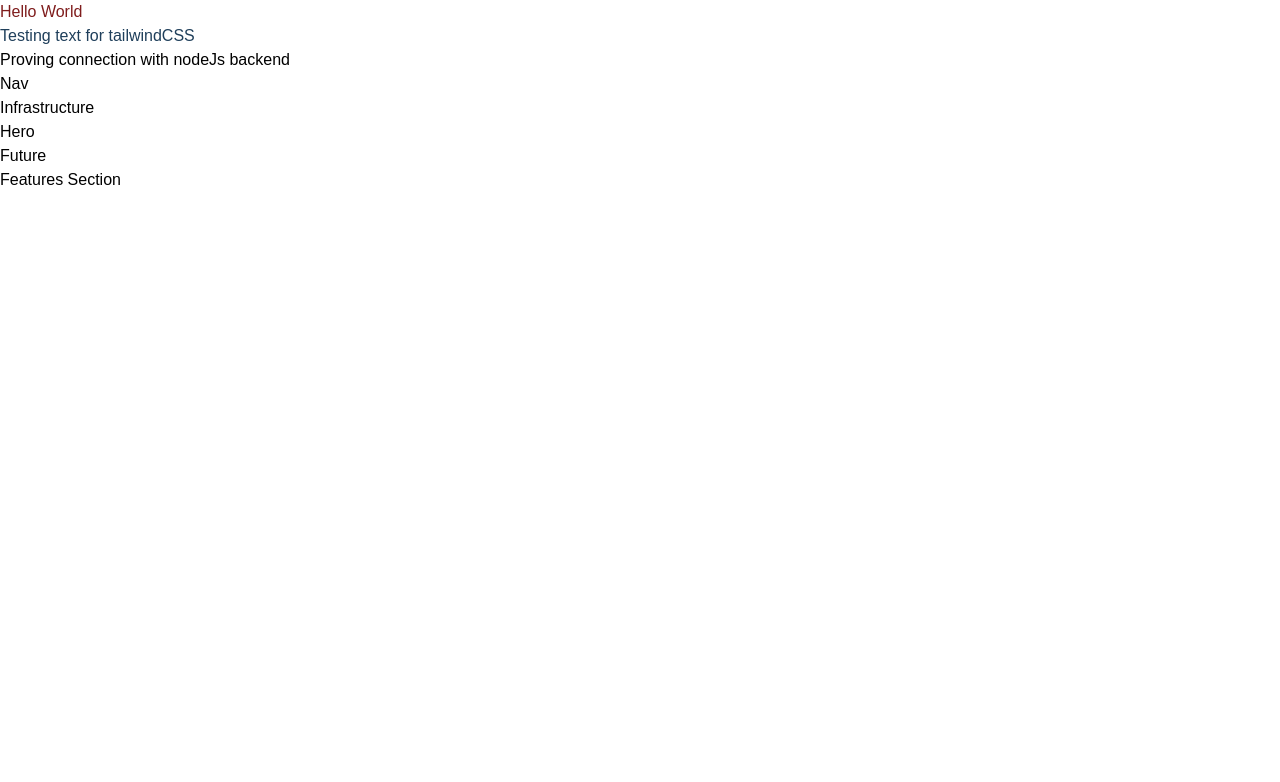
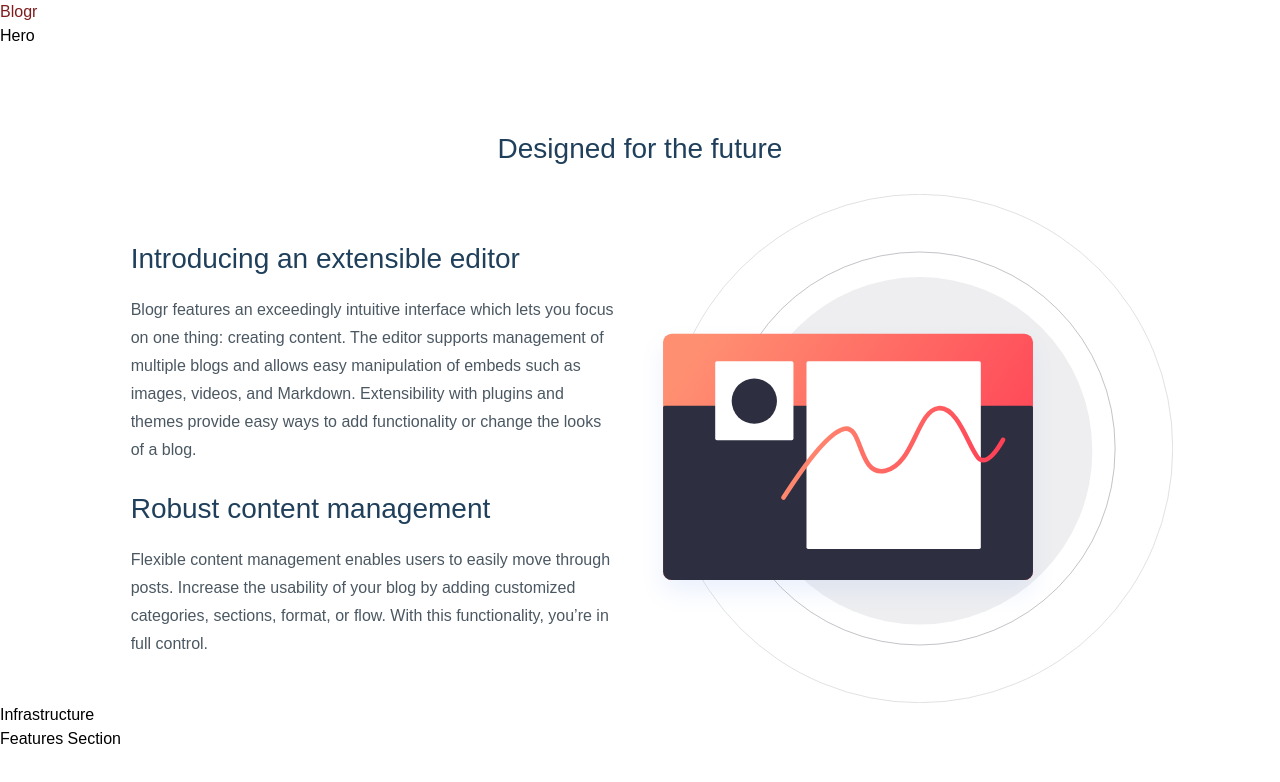
Before and after one commit to epalacio/portfolio-blogr-lp, a React (Create React App) app: page / in a window 1280 px wide. Shown: the top 782 px of the page. Built offline with nearby package versions, Linux system fonts and the light colour scheme.

Commit message:
styling futureSec, badPractice MainBranch

```diff
--- a/src/App.js
+++ b/src/App.js
@@ -1,6 +1,5 @@
 import React, { Fragment } from 'react';
 import './index.css';
-import Nav from './components/Nav';
 import Infrastructure from './components/Infrastructure'
 import Hero from './components/Hero';
 import Features from './components/Features';
@@ -9,16 +8,11 @@ import Future from './components/Future'
 const App = () => (
 //Fragment is temporary before setting up router
   <Fragment>
-    <h1 className="text-red-900 text-tester">Hello World</h1>
-    <div>
-      <p className="text-regalBlue">Testing text for tailwindCSS</p>
-      <p>Proving connection with nodeJs backend</p>
-      <Nav/>
-      <Infrastructure/>
+    <h1 className="text-red-900 text-tester">Blogr</h1>
       <Hero/>
       <Future/>
+      <Infrastructure/>
       <Features/>
-    </div>
   </Fragment>
 );
 
--- a/src/components/Future.js
+++ b/src/components/Future.js
@@ -1,7 +1,28 @@
+import React from "react";
+
+import futureImgMobile from '../img/illustration-editor-mobile.svg'
+import futureImgDesktop from '../img/illustration-editor-desktop.svg'
+
 const Future = () => {
     return (
-        <div>
-            Future
+        <div className='max-w-screen-xl mx-auto mt-20'>
+            <h2 className='text-regalBlue text-subHeaderMobile sm:subHeaderDesktop font-normal mx-auto text-center'>Designed for the future</h2>
+            <div className='future-content flex flex-col-reverse sm:flex-row items-center justify-center'>
+                <div className='future-text flex flex-col px-6 sm:w-5/12'>
+                    <div className='future-text-block text-center sm:text-left mt-6'>
+                        <h3 className='text-regalBlue text-h3Header mb-4'>Introducing an extensible editor</h3>
+                        <p className='text-fiord leading-7'>Blogr features an exceedingly intuitive interface which lets you focus on one thing: creating content. The editor supports management of multiple blogs and allows easy manipulation of embeds such as images, videos, and Markdown. Extensibility with plugins and themes provide easy ways to add functionality or change the looks of a blog.</p>
+                    </div>
+                    <div className='future-text-block text-center sm:text-left mt-6'>
+                        <h3 className='text-regalBlue text-h3Header mb-4'>Robust content management</h3>
+                        <p className='text-fiord leading-7'>Flexible content management enables users to easily move through posts. Increase the usability of your blog by adding customized categories, sections, format, or flow. With this functionality, you’re in full control.</p>
+                    </div>
+                </div>
+                <div className='future-img sm:w-5/12'>
+                <img src={futureImgMobile} className='block sm:hidden mt-6' alt="Desktop with elements inside"  />
+                <img src={futureImgDesktop} className='hidden sm:block mt-6' alt="Desktop with elements inside"  />
+                </div>
+            </div>
         </div>
     );
 }
--- a/src/components/Nav.js
+++ /dev/null
@@ -1,9 +0,0 @@
-const Nav = () => {
-    return (
-        <div>
-            Nav
-        </div>
-     );
-}
-
-export default Nav;
--- a/src/index.css
+++ b/src/index.css
@@ -6,9 +6,5 @@
 
 body {
   margin: 0;
-  font-family: 'Ubuntu', sans-serif;
-}
-
-h1, h2, h3, h4, h5, h6 {
   font-family: 'Overpass', sans-serif;
 }
--- a/tailwind.config.js
+++ b/tailwind.config.js
@@ -15,7 +15,9 @@ module.exports = {
         'radicalRed': '#ff3d54',
         'valhalla': '#2c2d3f',
         'portGore': '#3f4164'
-      }
+      },
+      fontFamily: {
+        'ubuntu': ['Ubuntu', 'sans-serif'],
       },
       fontSize: {
         'heroHeaderMobile': '36px',
@@ -28,6 +30,7 @@ module.exports = {
         'baseText': '16px'
       }
     },
+  },
   variants: {
     extend: {},
   },
```
Also changed, not shown: src/img/illustration-editor-desktop.svg (added), src/img/illustration-editor-mobile.svg (added). Lines whose indentation alone changed are shown as unchanged.
